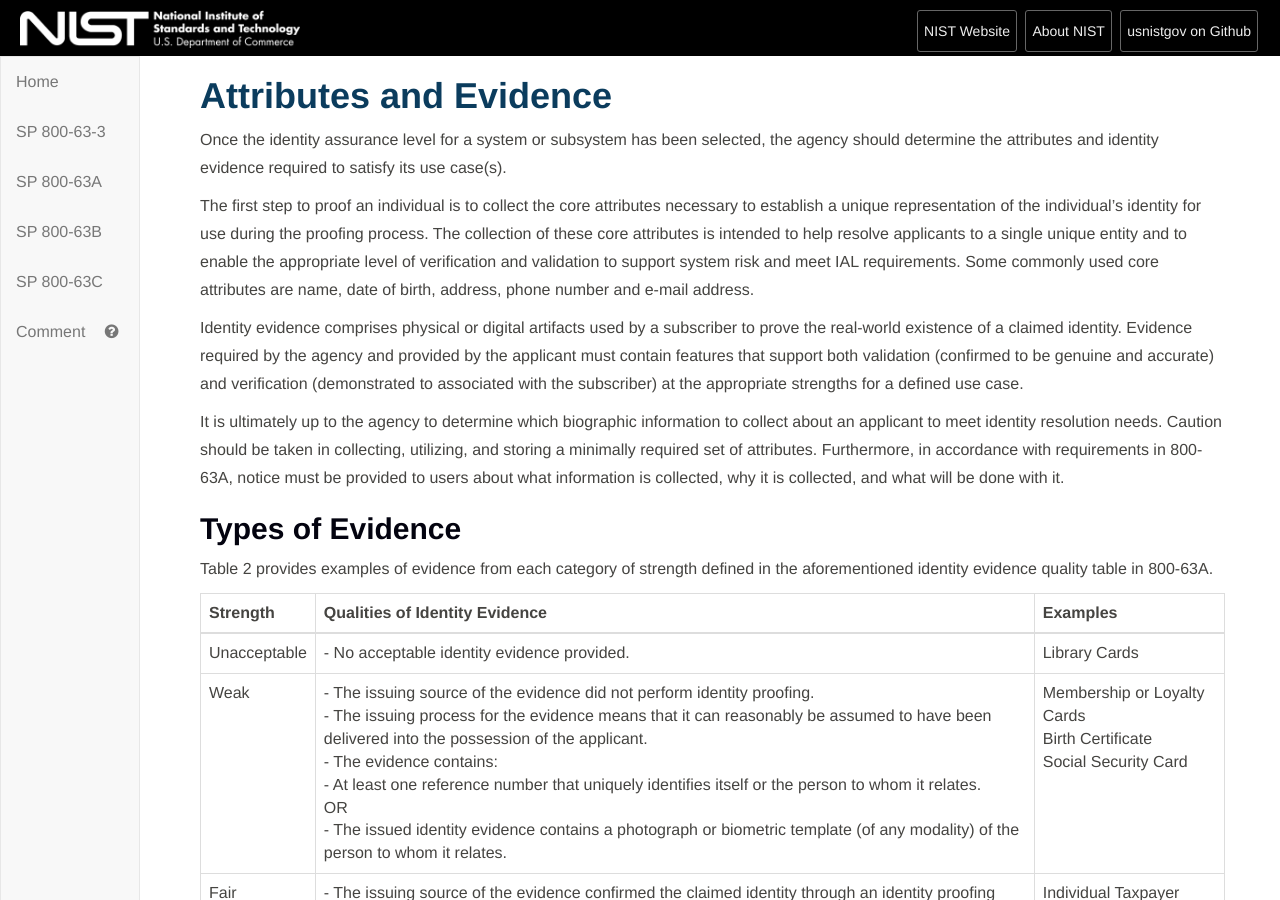
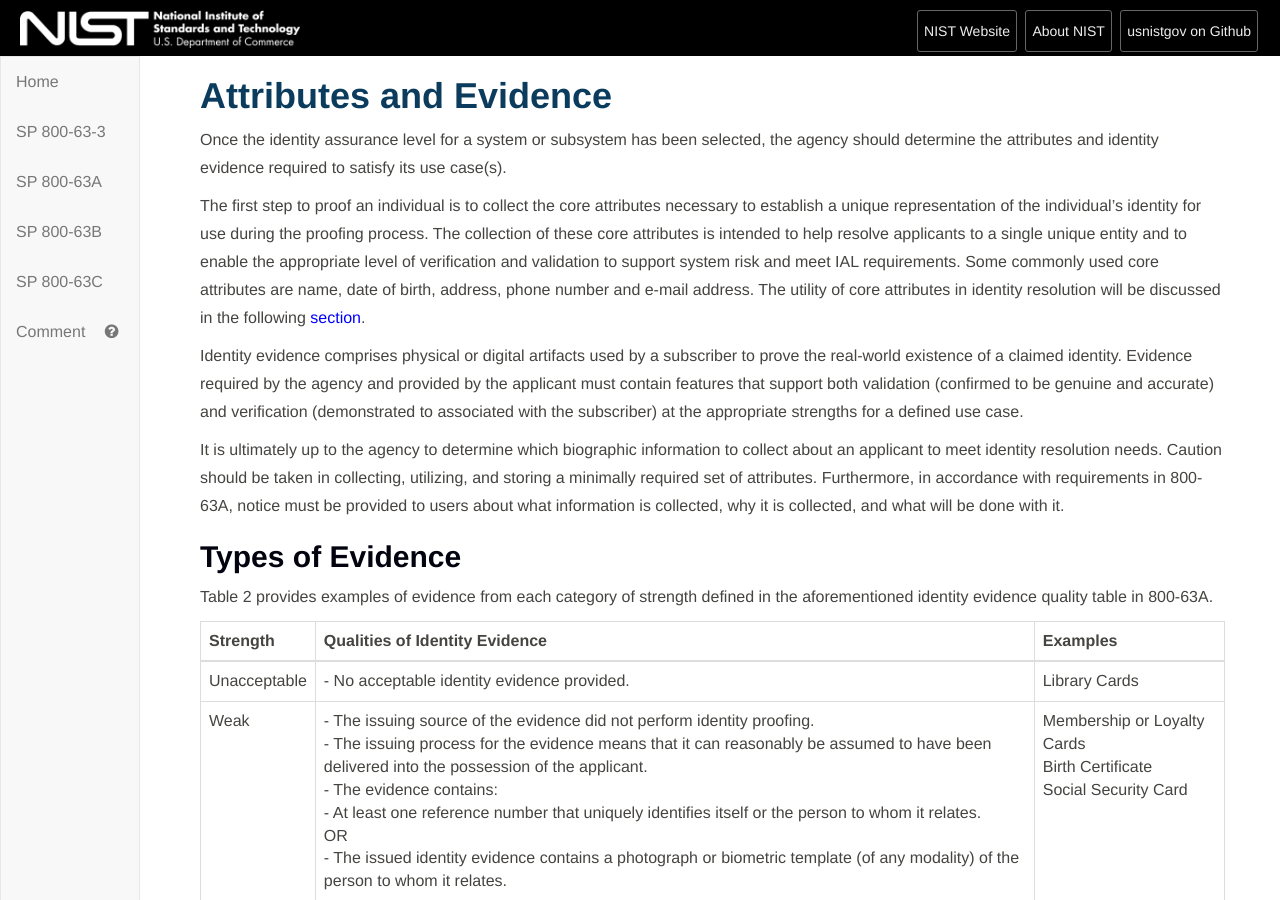
Before and after one commit to tridentity/800-63A-ImplGuide, a Jekyll site: the page built from 3_Attributes and Evidence.md, in a window 1280 px wide and 900 px high. Built offline with Jekyll 4.4.1, drawn with Linux system fonts in a browser that asks for light colours; our own code applies the rules of GitHub Pages for plain Markdown files; part of the change alters nothing that is shown; some of the changed text lies outside the part shown.

Commit message:
Update 3_Attributes and Evidence.md

```diff
--- a/3_Attributes and Evidence.md
+++ b/3_Attributes and Evidence.md
@@ -2,7 +2,7 @@
 
 Once the identity assurance level for a system or subsystem has been selected, the agency should determine the attributes and identity evidence required to satisfy its use case(s).
 
-The first step to proof an individual is to collect the core attributes necessary to establish a unique representation of the individual’s identity for use during the proofing process. The collection of these core attributes is intended to help resolve applicants to a single unique entity and to enable the appropriate level of verification and validation to support system risk and meet IAL requirements. Some commonly used core attributes are name, date of birth, address, phone number and e-mail address.
+The first step to proof an individual is to collect the core attributes necessary to establish a unique representation of the individual’s identity for use during the proofing process. The collection of these core attributes is intended to help resolve applicants to a single unique entity and to enable the appropriate level of verification and validation to support system risk and meet IAL requirements. Some commonly used core attributes are name, date of birth, address, phone number and e-mail address. The utility of core attributes in identity resolution will be discussed in the following [section](https://github.com/usnistgov/800-63A-ImplGuide/blob/master/4_Resolution.md).
 
 Identity evidence comprises physical or digital artifacts used by a subscriber to prove the real-world existence of a claimed identity. Evidence required by the agency and provided by the applicant must contain features that support both validation (confirmed to be genuine and accurate) and verification (demonstrated to associated with the subscriber) at the appropriate strengths for a defined use case.
 
@@ -41,7 +41,7 @@ Submitting evidence and attributes in multiple stages can become burdensome for
 The initial information may be captured via an online form directly from the applicant that is being proofed.
 In other cases, the agency may allow the applicant to provide some documents via remote means, such as submitting an image of an identification document like a passport or a driver’s license. This workflow requires the utilization of some form of digital capture, such as a camera or a document scanner. Systems with optical character recognition capabilities that allow fields in a document to be pre-populated upon scanning should also allow the applicant to review and validate the information as correct. Some agencies may choose to enforce requirements more directly by providing mobile applications for collection –e.g. camera capture functions that provide an overlay and illumination check feature to ensure applicants provide pictures with correct size and brightness.
 
-Some of the methods with which an agency can digitally capture evidence are listed in Table 3.
+Some of the methods with which an agency can digitally capture or validate evidence are listed in Table 3.
 
 | **Method** | **Device** | **Information** |
 | --- | --- | --- |
@@ -50,7 +50,7 @@ Some of the methods with which an agency can digitally capture evidence are list
 | Barcode | Scanner | Commercial off-the-shelf scanners can capture and extract information from standardized barcodes embedded on identity evidence. |
 | UV Light | Lamp/Reader | Certain document features can only be detected under UV light and therefore require specialized equipment for the agencies to validate or otherwise capture information. |
 
-**Table 3** Digital Collection Methods
+**Table 3** Digital Collection and Validation Methods
 
 ###	In-Person
 
```
